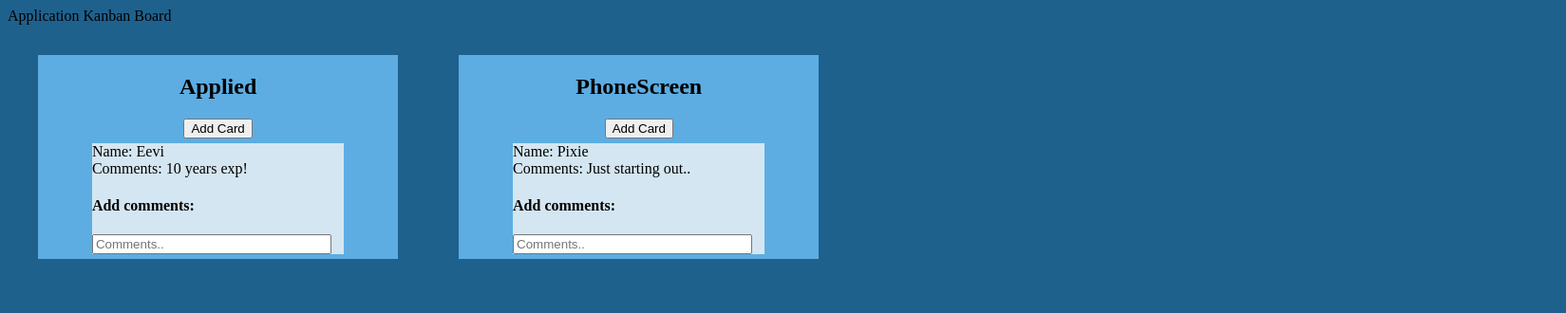
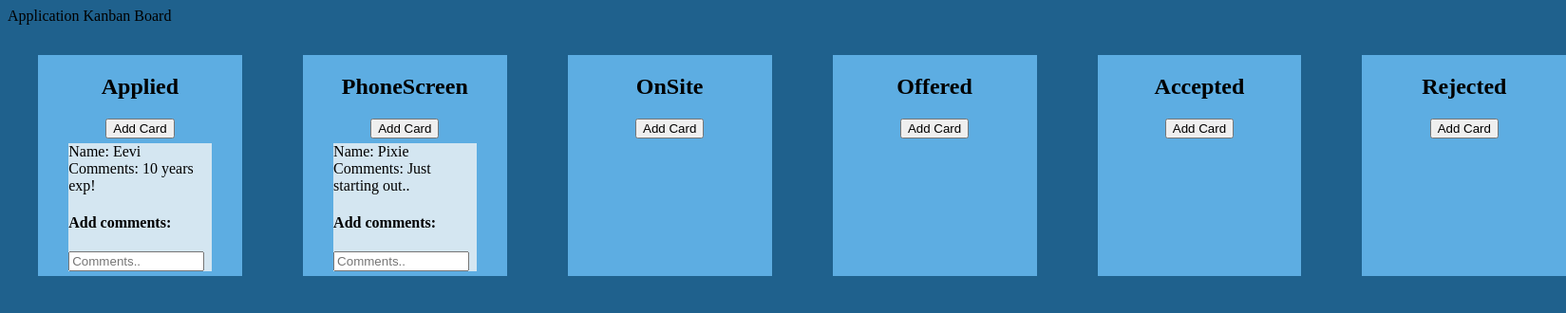
Before and after one commit to ajlee12/react-node-kanban, a React (Create React App) app: page / in a window 1280 px wide. Shown: the top 330 px of the page at 95% size, 1649 px wide, since content can reach past the window. Built offline with nearby package versions, Linux system fonts and the light colour scheme.

Commit message:
Render all 6 lists and make sure drag-drop still works.

```diff
--- a/src/components/App.jsx
+++ b/src/components/App.jsx
@@ -11,6 +11,10 @@ const App = () => {
         {/* <AddCardButton /> */}
       </List>
       <List id='list-PhoneScreen' listTitle={'PhoneScreen'} />
+      <List id='list-OnSite' listTitle={'OnSite'} />
+      <List id='list-Offered' listTitle={'Offered'} />
+      <List id='list-Accepted' listTitle={'Accepted'} />
+      <List id='list-Rejected' listTitle={'Rejected'} />
     </div>
   );
 };
--- a/src/components/List.tsx
+++ b/src/components/List.tsx
@@ -7,6 +7,10 @@ import AddCardButton from './AddCardButton';
 const mapStateToProps = (store: AppState) => ({
   Applied: store.cards.Applied,
   PhoneScreen: store.cards.PhoneScreen,
+  OnSite: store.cards.OnSite,
+  Offered: store.cards.Offered,
+  Accepted: store.cards.Accepted,
+  Rejected: store.cards.Rejected,
 });
 
 interface ListPropsKeys {
```
